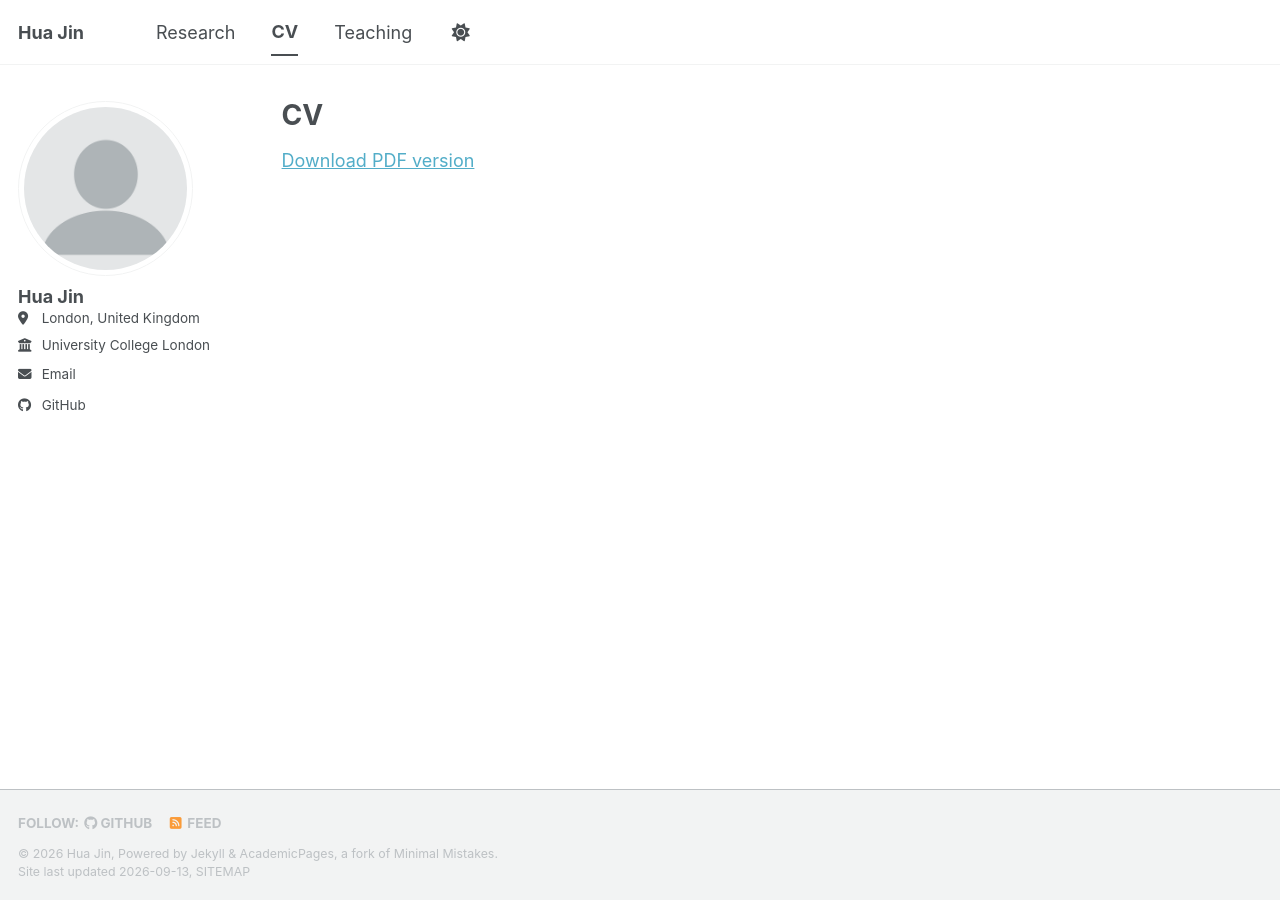
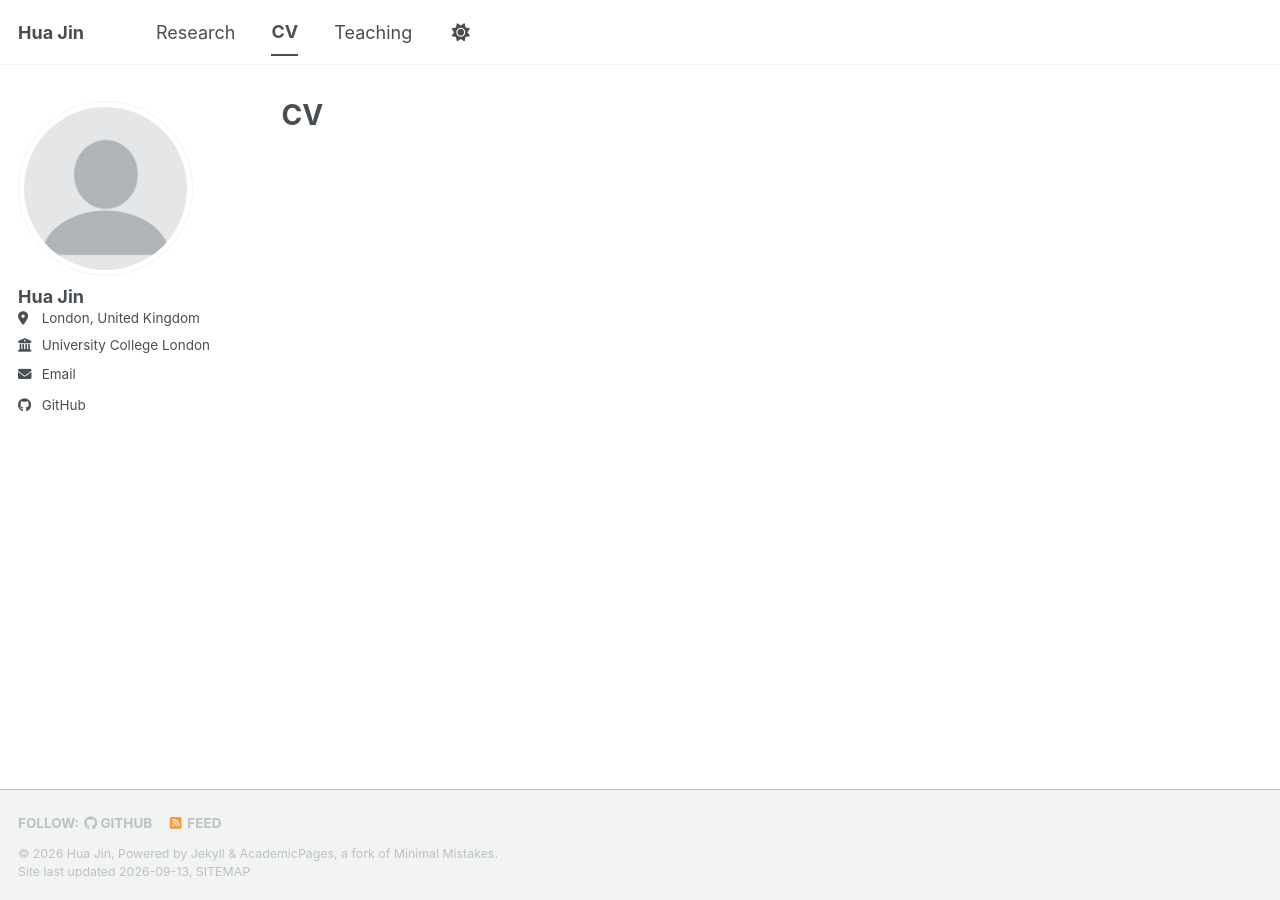
Before and after one commit to huajin-econ/huajin-econ.github.io, a Jekyll site: the page built from _pages/cv.md, in a window 1280 px wide. Built offline with Jekyll 4.4.1, drawn with Linux system fonts in a browser that asks for light colours; a style sheet for code colours, icons or effects is not loaded.

Commit message:
Remove PDF download link from cv.md
Remove PDF download link from CV page

```diff
--- a/_pages/cv.md
+++ b/_pages/cv.md
@@ -6,5 +6,3 @@ author_profile: true
 redirect_from:
   - /resume
 ---
-
-<a href="/files/CV_Hua_Jin.pdf" target="_blank">Download PDF version</a>
```
